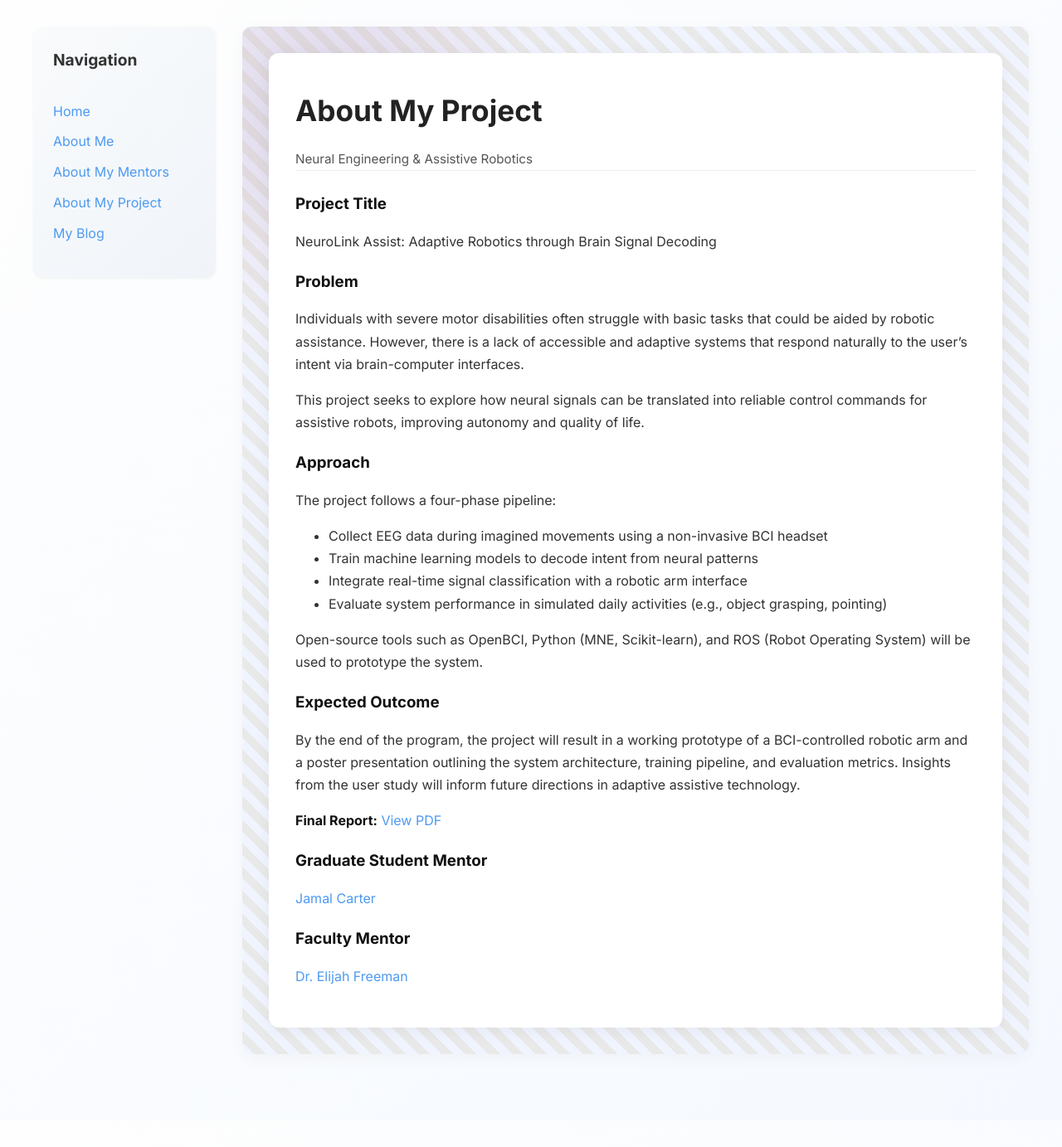
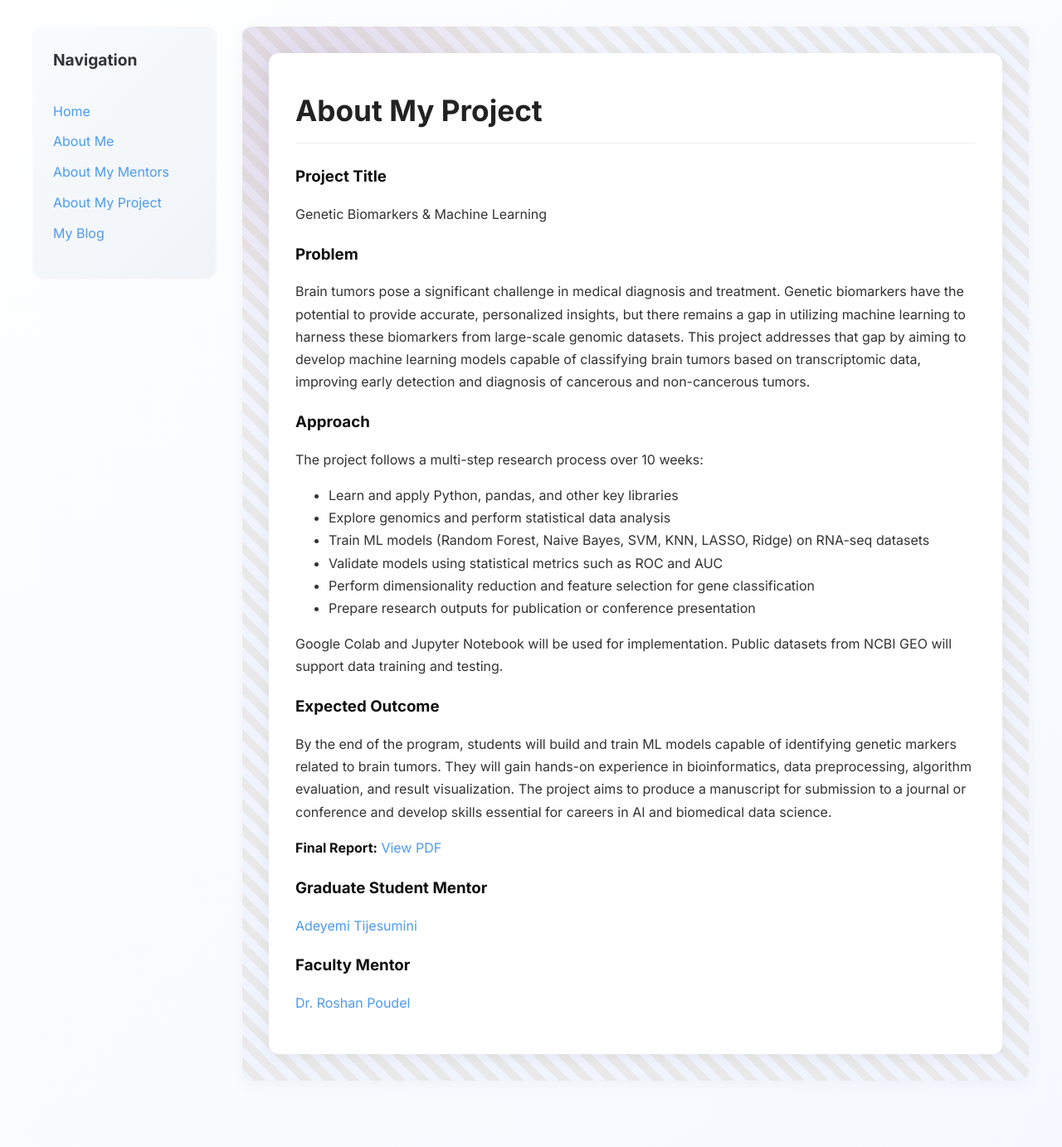
Before and after one commit to arbas1/arbas1.github.io, a Jekyll site: the page built from pages/about-my-project.md, in a window 1280 px wide. Shown: the whole page at 83% size. Built offline with Jekyll 4.4.1, drawn with Linux system fonts in a browser that asks for light colours; before the commit the page ends 1351 px from its top, so only the background shows below that.

Commit message:
Update about-my-project.md

```diff
--- a/pages/about-my-project.md
+++ b/pages/about-my-project.md
@@ -3,34 +3,36 @@ layout: project
 title: About My Project
 permalink: /about-my-project.html
 
-subtitle: Neural Engineering & Assistive Robotics
-project_title: "NeuroLink Assist: Adaptive Robotics through Brain Signal Decoding"
+subtitle:
+project_title: "Genetic Biomarkers & Machine Learning"
 
 problem: |
-  Individuals with severe motor disabilities often struggle with basic tasks that could be aided by robotic assistance. However, there is a lack of accessible and adaptive systems that respond naturally to the user's intent via brain-computer interfaces.
-
-  This project seeks to explore how neural signals can be translated into reliable control commands for assistive robots, improving autonomy and quality of life.
+  Brain tumors pose a significant challenge in medical diagnosis and treatment. Genetic biomarkers have the potential to provide accurate, personalized insights, but there remains a gap in utilizing machine learning to harness these biomarkers from large-scale genomic datasets.
+  This project addresses that gap by aiming to develop machine learning models capable of classifying brain tumors based on transcriptomic data, improving early detection and diagnosis of cancerous and non-cancerous tumors.
 
 approach: |
-  The project follows a four-phase pipeline:
+  The project follows a multi-step research process over 10 weeks:
+  - Learn and apply Python, pandas, and other key libraries
+  - Explore genomics and perform statistical data analysis
+  - Train ML models (Random Forest, Naive Bayes, SVM, KNN, LASSO, Ridge) on RNA-seq datasets
+  - Validate models using statistical metrics such as ROC and AUC
+  - Perform dimensionality reduction and feature selection for gene classification
+  - Prepare research outputs for publication or conference presentation
 
-  - Collect EEG data during imagined movements using a non-invasive BCI headset
-  - Train machine learning models to decode intent from neural patterns
-  - Integrate real-time signal classification with a robotic arm interface
-  - Evaluate system performance in simulated daily activities (e.g., object grasping, pointing)
-
-  Open-source tools such as OpenBCI, Python (MNE, Scikit-learn), and ROS (Robot Operating System) will be used to prototype the system.
+  Google Colab and Jupyter Notebook will be used for implementation. Public datasets from NCBI GEO will support data training and testing.
 
 outcome: |
-  By the end of the program, the project will result in a working prototype of a BCI-controlled robotic arm and a poster presentation outlining the system architecture, training pipeline, and evaluation metrics. Insights from the user study will inform future directions in adaptive assistive technology.
+  By the end of the program, students will build and train ML models capable of identifying genetic markers related to brain tumors. They will gain hands-on experience in bioinformatics, data preprocessing, algorithm evaluation, and result visualization. The project aims to produce a manuscript for submission to a journal or conference and develop skills essential for careers in AI and biomedical data science.
+
+final_report_url: https://bit.ly/submit-projectplan2025
 
 final_report_url: https://dl.icdst.org/pdfs/files/22e390b2eb0c8e951f3a742fda5b2d1d.pdf
 
 grad_mentor:
-  name: Jamal Carter
-  linkedin: https://www.linkedin.com/in/jamal-carter
+  name: Adeyemi Tijesumini
+  linkedin: https://www.linkedin.com/in/adeyemi-tijesunimi/
 
 faculty_mentor:
-  name: Dr. Elijah Freeman
-  linkedin: https://www.linkedin.com/in/dr-elijah-freeman
+  name: Dr. Roshan Poudel
+  linkedin: https://www.linkedin.com/in/roshan-paudel-ph-d-b3438488/
 ---
```
